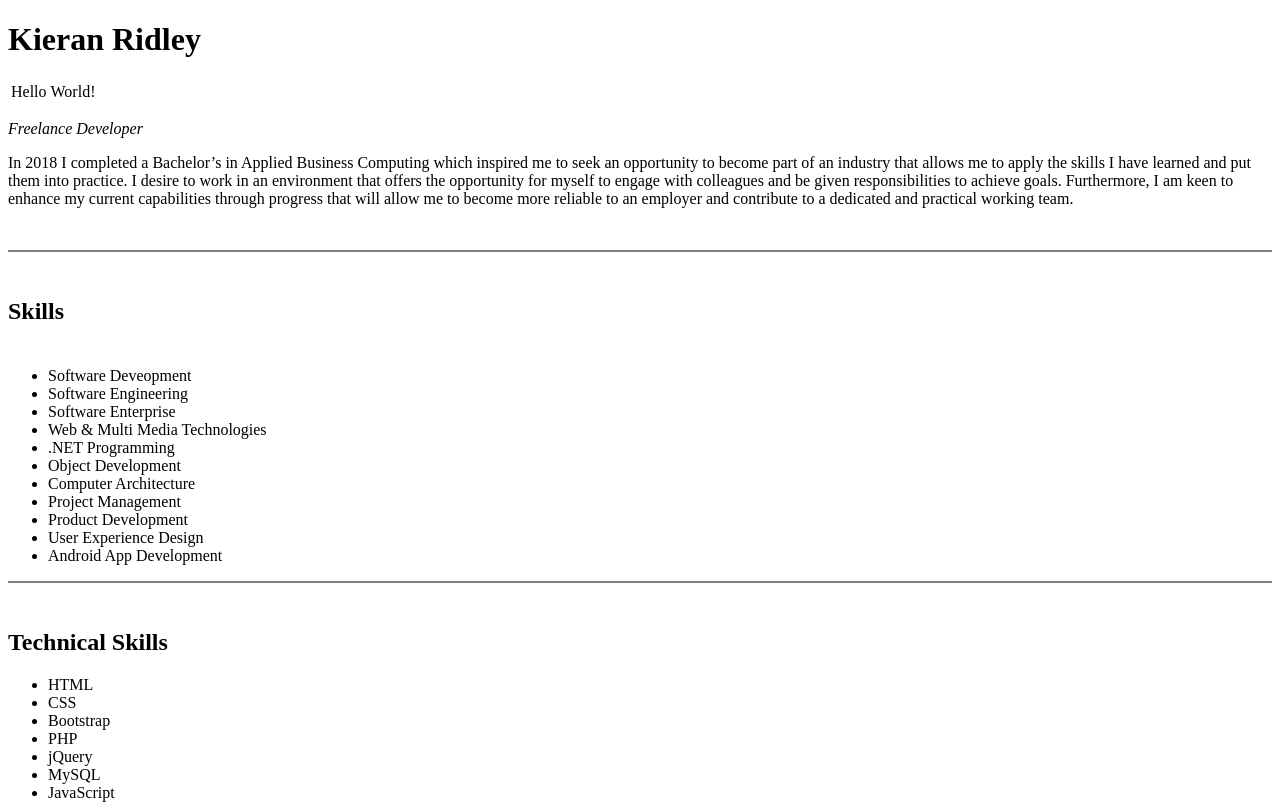
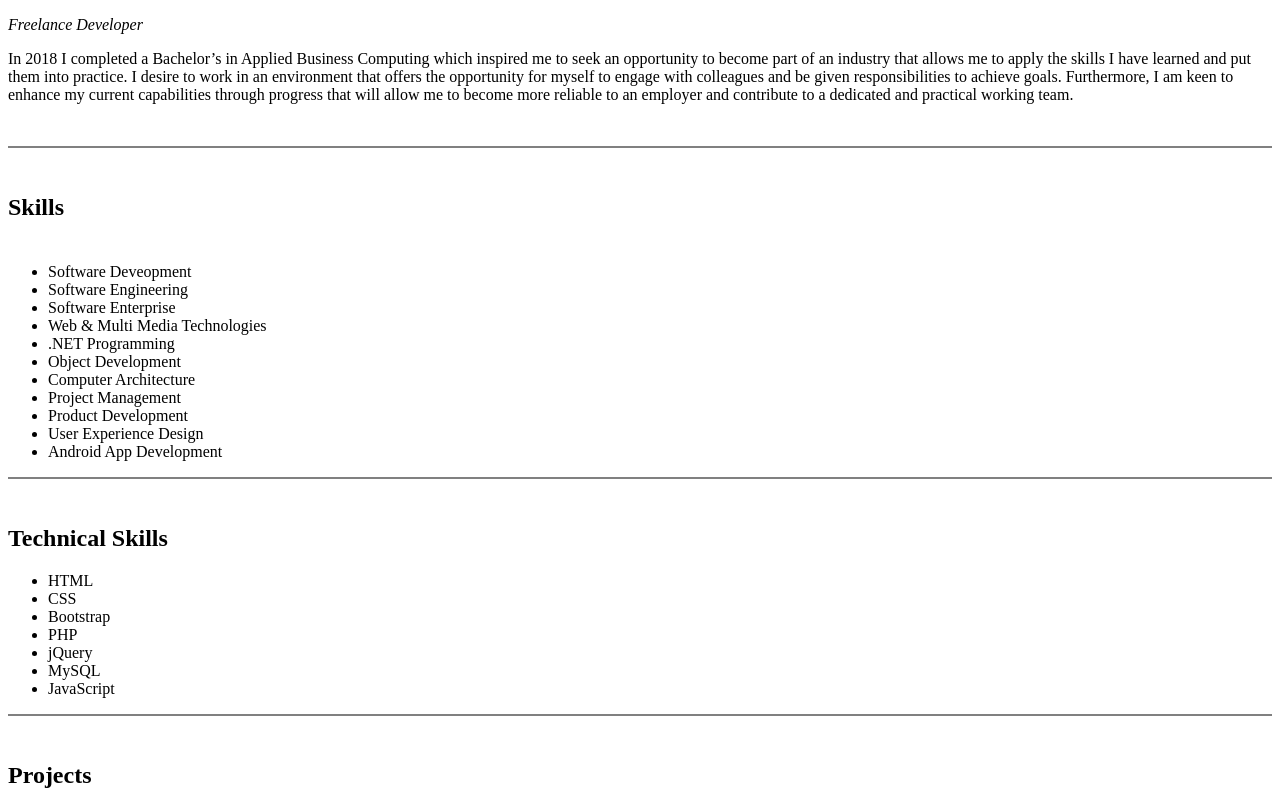
Before and after one commit to kieranridley95/cv, a plain HTML site: page index.html in a window 1280 px wide. Shown: the top 805 px of the page. Drawn offline with Linux system fonts and the light colour scheme.

Commit message:
Update index.html
Removed Table

```diff
--- a/index.html
+++ b/index.html
@@ -6,14 +6,6 @@
     <title>📝 Kieran Ridley - Portfolio</title>
 </head>
 <body>
-    <h1>Kieran Ridley</h1>
-    <table>
-        <tr>
-            <td>Hello</td>
-            <td>World!</td>
-        </tr>
-    </table>
-
     <div id="intro">
         <p><em>Freelance Developer</em></p>
         <p> In 2018 I completed a Bachelor’s in Applied Business Computing which inspired me to seek an opportunity to become part of an industry that allows me to apply the skills I have learned and put them into practice.
```
